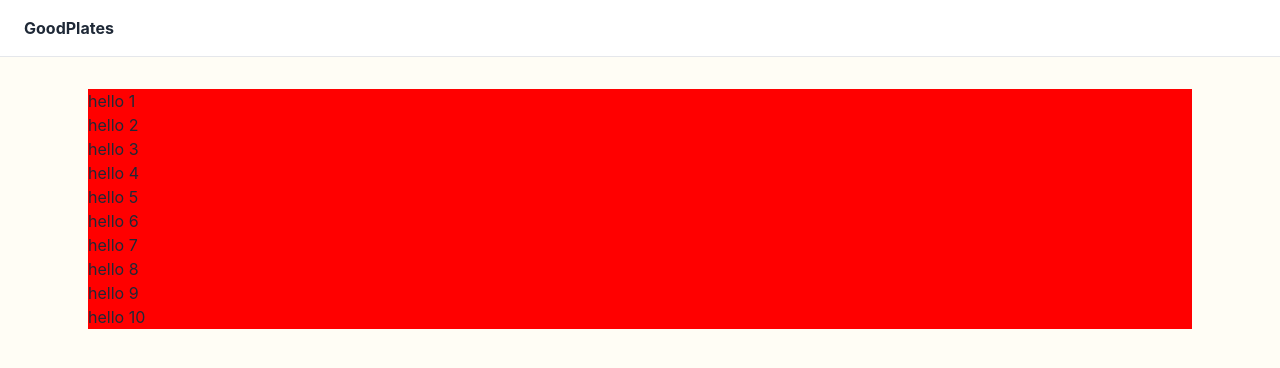
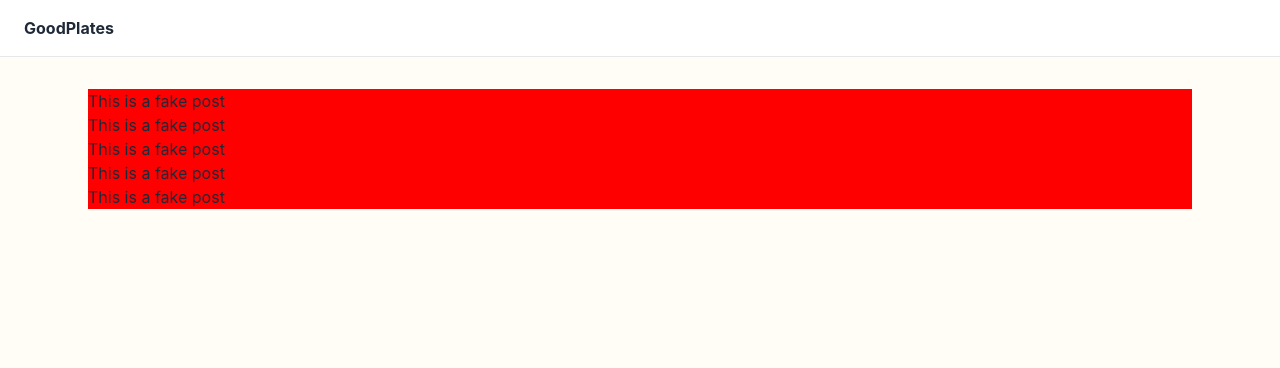
Before and after one commit to SebastianHog/GoodPlates2026, a Nuxt app: page / in a window 1280 px wide. Shown: the top 368 px of the page. Built offline with nearby package versions, Linux system fonts and the light colour scheme.

Commit message:
feat: added IPostContent type, fixed recipe-post to take props in smoother way

```diff
--- a/app/components/recipe-post/recipe-post.vue
+++ b/app/components/recipe-post/recipe-post.vue
@@ -3,10 +3,9 @@
 </template>
 
 <script setup lang="ts">
-const props = defineProps({
-  title: String,
-  author: String,
-});
+import type { IPostContent } from "#shared/types/postContent";
+
+defineProps<IPostContent>();
 </script>
 
 <style lang="scss" src="./styles.scss"></style>
--- a/app/pages/index.vue
+++ b/app/pages/index.vue
@@ -1,10 +1,25 @@
 <template>
   <section>
     <div class="posts-container">
-      <recipe-post v-for="x in 10" :title="'hello ' + x" />
+      <recipe-post v-for="x in 5" :key="x" v-bind="fakePost" />
     </div>
   </section>
 </template>
+
+<script lang="ts" setup>
+import type { IPostContent } from "#shared/types/postContent";
+
+const fakePost = {
+  title: "This is a fake post",
+  author: {
+    displayName: "Fake User",
+  },
+  body: "This is a recipe I created.",
+  createdAt: "2026-10-17",
+  modifiedAt: "2026-10-17",
+  id: "1",
+} as IPostContent;
+</script>
 
 <style lang="scss">
 .posts-container {
--- a/package.json
+++ b/package.json
@@ -15,6 +15,7 @@
     "vue-router": "^5.3.1"
   },
   "devDependencies": {
-    "sass": "^1.105.1"
+    "sass": "^1.105.1",
+    "typescript": "^5.9.3"
   }
 }
--- a/shared/types/author.ts
+++ b/shared/types/author.ts
@@ -1,4 +1,4 @@
-export interface Author {
+export interface IAuthor {
   id: string;
   hiddenName: string;
   displayName: string;
--- /dev/null
+++ b/shared/types/postContent.ts
@@ -0,0 +1,10 @@
+import type { IAuthor } from "./author";
+
+export interface IPostContent {
+  id: string;
+  author: IAuthor;
+  title: string;
+  body: string;
+  createdAt: string;
+  modifiedAt: string;
+}
```
Also changed, not shown: 1 other file (tests, documents, lock files or other folders).
